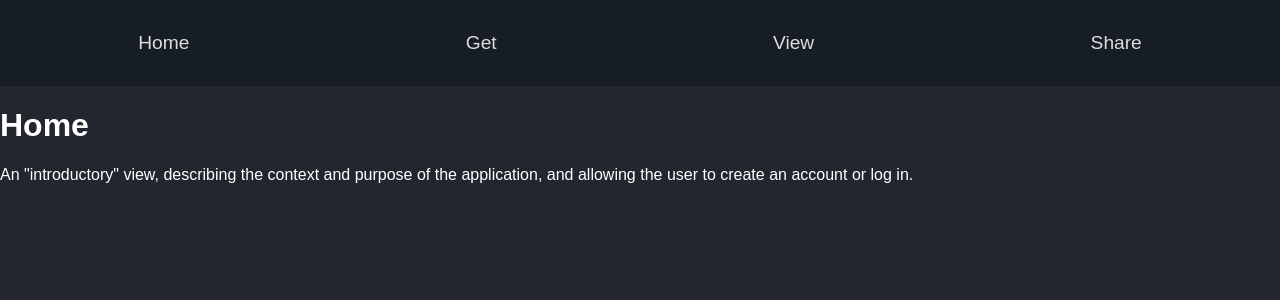
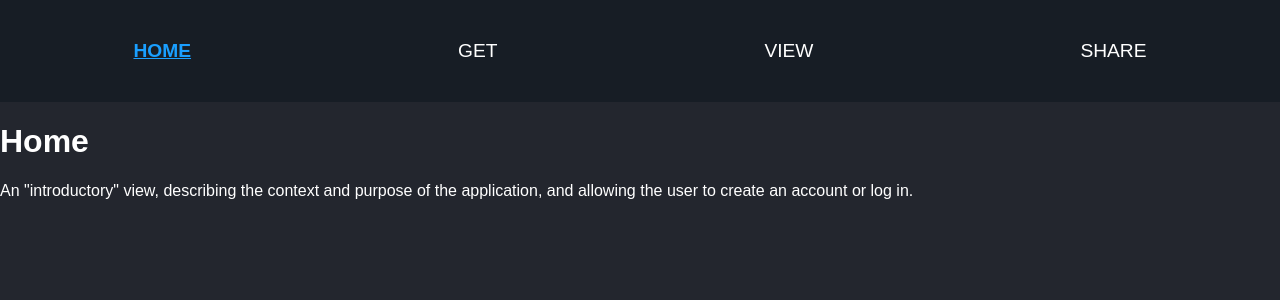
Before and after one commit to leftamarc/CITS3403-Project, a Flask app: page / in a window 1280 px wide. Shown: the top 300 px of the page. Run offline with Flask 3, Linux system fonts and the light colour scheme.

Commit message:
getting started with .active-tab
Added simple implementation to keep whichever tab is active and on the header to be blue like how it is on steam.

```diff
--- a/app/static/style.css
+++ b/app/static/style.css
@@ -6,40 +6,21 @@ html, body {
     margin: 0;
     padding: 0;
 }
-.tab-contents {
-    display: none;
-    background-color: #1b2838;
-    color: white;
-    padding: 1rem;
-    border-radius: 8px;
-}
-
-.tab-contents.active {
-    display: block;
-}
 
 .header-tabs {
 display: flex;
-    flex-direction: row;
-    font-size: 1.2rem;
 justify-content: space-around;
+align-items: center;
+cursor: pointer;
 list-style-type: none;
 margin: 0;
-    padding: 2rem 0;
+padding: 2.5rem 0;
 background-color: #171d25;
+font-size: 1.2rem;
 }
 
-
-.clickable-text {
-    color: #dcdedf;
-    cursor: pointer;
-}
-
-.clickable-text:hover {
-    color: white;
-}
-
-.clickable-text.active {
-    color: #66c0f4;
+.active-tab {
+color: #1a9fff;
+font-weight: bold;
 text-decoration: underline;
 }
--- a/app/templates/header.html
+++ b/app/templates/header.html
@@ -9,48 +9,29 @@
 </head>
 
 <body>
-    <ul class = "header-tabs">
+    <ul class="header-tabs">
         <li>
-            <a class="clickable-text" onclick="window.location.href='{{ url_for('home') }}'"> Home </a>
+            <span class="clickable-text {% if request.endpoint == 'home' %}active-tab{% endif %}"
+                  onclick="window.location.href='{{ url_for('home') }}'"> HOME </span>
         </li>
         <li>
-            <a class="clickable-text" onclick="window.location.href='{{ url_for('get') }}'"> Get </a>
+            <span class="clickable-text {% if request.endpoint == 'get' %}active-tab{% endif %}"
+                  onclick="window.location.href='{{ url_for('get') }}'"> GET </span>
         </li>
         <li>
-            <a class="clickable-text" onclick="window.location.href='{{ url_for('view') }}'"> View </a>
+            <span class="clickable-text {% if request.endpoint == 'view' %}active-tab{% endif %}"
+                  onclick="window.location.href='{{ url_for('view') }}'"> VIEW </span>
         </li>
         <li>
-            <a class="clickable-text" onclick="window.location.href='{{ url_for('share') }}'"> Share </a>
+            <span class="clickable-text {% if request.endpoint == 'share' %}active-tab{% endif %}"
+                  onclick="window.location.href='{{ url_for('share') }}'"> SHARE </span>
         </li>
 
     </ul>
 
-    {%block content%}{%endblock%}
+    {% block content %}{% endblock %}
 
     <script src="{{ url_for('static', filename='script.js') }}" defer></script>
 </body>
 
 </html>
-
-<!--
-    <div class="tabs">
-        <div id="home">
-            <h1> Home </h1>
-            <p> An "introductory" view, describing the context and purpose of the application, and allowing the user to create an account or log in. </p>
-        </div>
-
-        <div id="get">
-            <h1> Get Your Steam Wrapped! </h1>
-            <p> An "upload data" view, allowing the user to add new data. </p>
-        </div>
-
-        <div id="view" class="tab-contents">
-            <h1> View Your Own and Shared Steam Wrappeds! </h1>
-            <p> A "visualise data" view, allowing user's to view analysis of either their data or other people's data which has been shared with them. </p>
-        </div>
-
-        <div id="share" class="tab-contents">
-            <h1> Share Your Steam Wrapped with Others! </h1>
-            <p> A "share data" view, allowing the users to selectively share their data with other specific users. </p>
-        </div>
-    </div>-->
```
Lines whose indentation alone changed are shown as unchanged.
